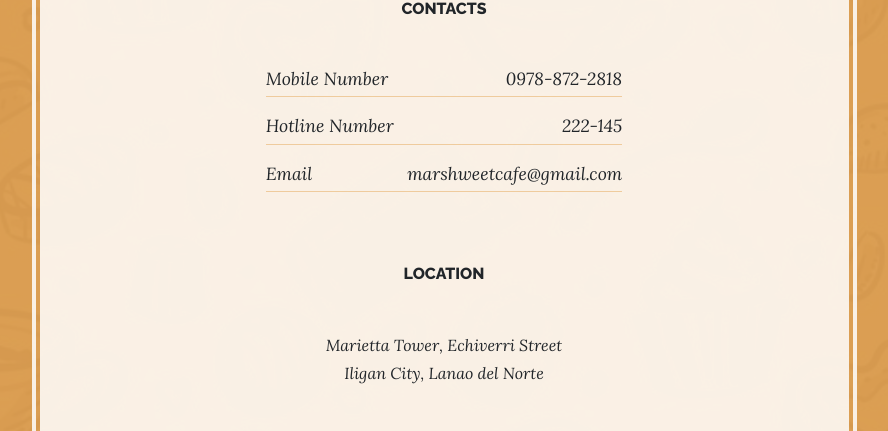
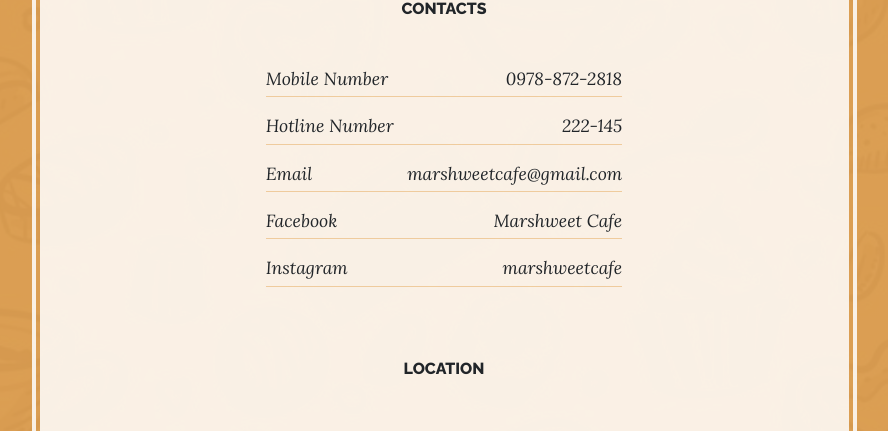
Before and after one commit to nathanielolejr/STI_WebDev, a CodeIgniter app: page /database/welcome/contact in a window 1280 px wide. Shown: the part 1099-1530 px from the top of the page, without its empty margins (196-1084 px from the left). Run offline with CodeIgniter, Linux system fonts and the light colour scheme; some libraries are stand-ins or nearby versions.

Commit message:
Maps updated

```diff
--- a/application/views/layout/contact.php
+++ b/application/views/layout/contact.php
@@ -1,3 +1,11 @@
+<link href="<?php echo base_url('themes/css/title.css'); ?>" rel="stylesheet">
+<style>
+  #map
+  {
+    height:400px;
+    width:100%;
+  }
+  </style>
 <section class="page-section cta">
       <div class="container">
         <div class="row">
@@ -39,6 +47,14 @@
                   Email
                   <span class="ml-auto">marshweetcafe@gmail.com</span>
                 </li>
+                <li class="list-unstyled-item list-hours-item d-flex">
+                  Facebook
+                  <span class="ml-auto">Marshweet Cafe</span>
+                </li>
+                <li class="list-unstyled-item list-hours-item d-flex">
+                  Instagram
+                  <span class="ml-auto">marshweetcafe</span>
+                </li>
               </ul>
               <br>
               <h2 class="section-heading mb-5">
@@ -51,9 +67,24 @@
                   Iligan City, Lanao del Norte
                 </em>
 
-                <div class="map-responsive">
-                <iframe src="https://www.google.com/maps/embed?pb=!1m18!1m12!1m3!1d415.0593345281339!2d124.23968692053482!3d8.229671614937455!2m3!1f0!2f0!3f0!3m2!1i1024!2i768!4f13.1!3m3!1m2!1s0x0%3A0x0!2zOMKwMTMnNDQuNSJOIDEyNMKwMTQnMjAuMyJF!5e0!3m2!1sen!2sph!4v1516173885559" width="400" height="300" frameborder="0" style="border:0" allowfullscreen></iframe>
-                </div>
+                <div id="map"></div>
+    <script>
+      function initMap() {
+        var uluru = {lat: 8.228942, lng: 124.239036};
+        var map = new google.maps.Map(document.getElementById('map'), {
+          zoom: 18,
+          center: uluru
+        });
+        var marker = new google.maps.Marker({
+          position: uluru,
+          map: map
+        });
+      }
+    </script>
+
+    <script async defer
+    src="https://maps.googleapis.com/maps/api/js?key=AIzaSyDRx4TZWfYjIrlRfLhNTZH5M3ki_UJvmJ4&callback=initMap">
+    </script>
 
               </p>
             </div>
--- /dev/null
+++ b/themes/js/maps.js
@@ -0,0 +1,5 @@
+$('.map-container')
+	.click(function(){
+			$(this).find('iframe').addClass('clicked')})
+	.mouseleave(function(){
+			$(this).find('iframe').removeClass('clicked')});
```
Also changed, not shown: themes/css/maps.css (added, +13 -0 lines).
